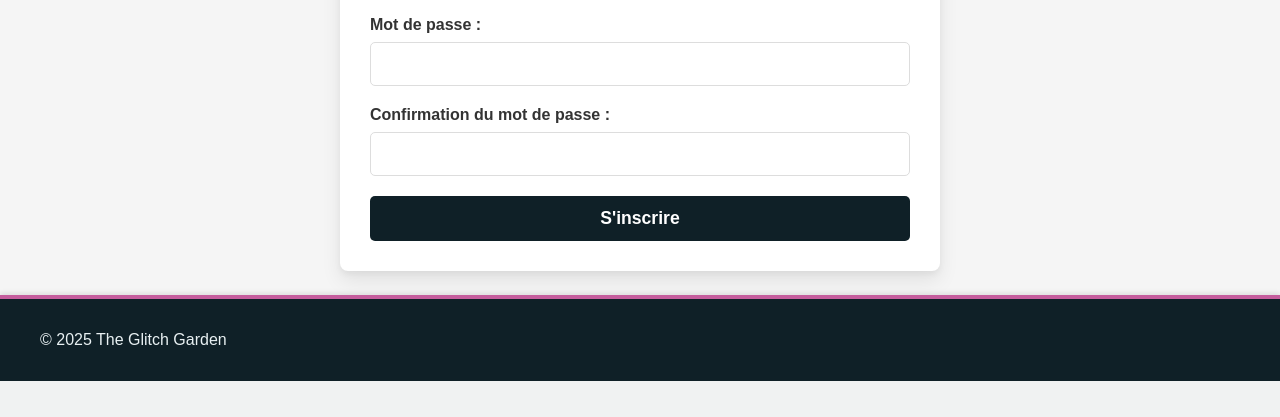
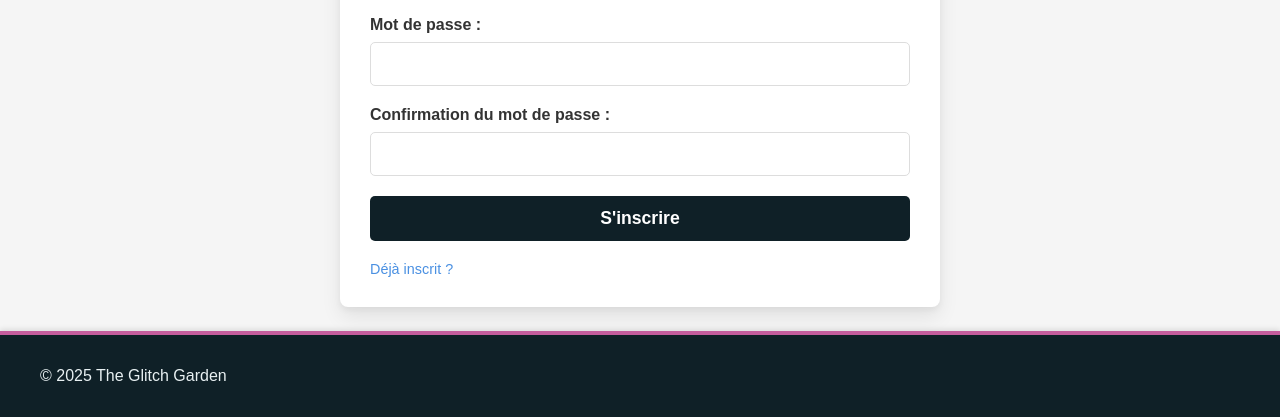
Before and after one commit to Locktix/The-Glitch-Garden, a PHP site: page /inscription.html in a window 1280 px wide. Shown: the part 825-1242 px from the top of the page. Before the commit the page ends 1206 px from the top, so only its background shows below. Run offline with PHP 8.4, Linux system fonts and the light colour scheme.

Commit message:
Add 'Already registered?' link to registration form
Added a link to the login page for users who are already registered in inscription.html. Updated inscription.css to style the new link and its container. Minor adjustment in contact.css to remove left border and fix margin for consistency.

```diff
--- a/css/contact.css
+++ b/css/contact.css
@@ -28,7 +28,6 @@ main.centrage {
 .contact-container {
     background-color: #fff;
     border: 1px solid rgba(74, 144, 226, 0.2);
-    border-left: 4px solid #4A90E2;
     border-radius: 8px;
     padding: 2rem;
     max-width: 800px;
@@ -88,6 +87,7 @@ main.centrage {
     font-size: 0.85rem;
     color: #666;
     font-style: italic;
+    margin: 0;
 }
 
 .btn-submit {
--- a/css/inscription.css
+++ b/css/inscription.css
@@ -75,6 +75,27 @@
     transform: translateY(1px);
 }
 
+.form-links {
+    display: flex;
+    flex-direction: row;
+    flex-wrap: wrap;
+    justify-content: space-between;
+    margin-top: 20px;
+}
+
+.register-form #already-registered {
+    font-size: 0.9rem;
+    color: #4A90E2;
+    text-decoration: none;
+    align-self: flex-start;
+    transition: color 0.3s;
+}
+
+.register-form #already-registered:hover {
+    color: #C55D9D;
+    text-decoration: underline;
+}
+
 @media (max-width: 600px) {
     .register-section {
         padding: 20px;
--- a/inscription.html
+++ b/inscription.html
@@ -58,6 +58,9 @@
                 <input type="password" id="confirm_password" name="confirm_password" required>
 
                 <button type="submit">S'inscrire</button>
+                <div class="form-links">
+                    <a href="connexion.html" id="already-registered">Déjà inscrit ?</a>
+                </div>
             </form>
         </section>
     </main>
```
